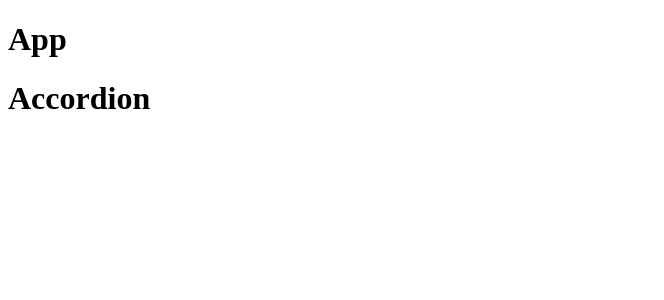
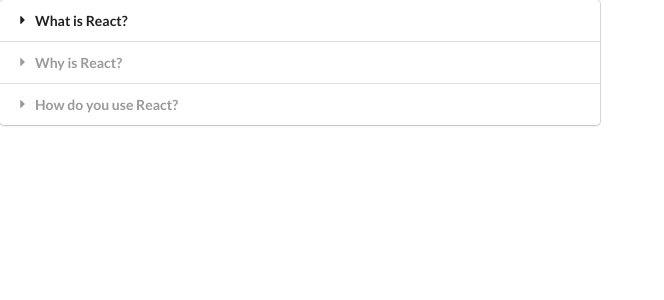
Before and after one commit to mannhuynh/reactjs-S-Grider, a React (Create React App) app in the folder widgets/: page / in a window 1280 px wide. Shown: the top 300 px of the page, without its empty margins (0-664 px from the left). Built offline with nearby package versions, Linux system fonts and the light colour scheme.

Commit message:
Add Accordion Widgit App

```diff
--- a/widgets/public/index.html
+++ b/widgets/public/index.html
@@ -24,7 +24,14 @@
       work correctly both with client-side routing and a non-root public URL.
       Learn how to configure a non-root public URL by running `npm run build`.
     -->
-    <title>React App</title>
+		<link
+			rel="stylesheet"
+			href="https://cdnjs.cloudflare.com/ajax/libs/semantic-ui/2.4.1/semantic.min.css"
+			integrity="sha512-8bHTC73gkZ7rZ7vpqUQThUDhqcNFyYi2xgDgPDHc+GXVGHXq+xPjynxIopALmOPqzo9JZj0k6OqqewdGO3EsrQ=="
+			crossorigin="anonymous"
+			referrerpolicy="no-referrer"
+		/>
+		<title>Accordion React App</title>
 	</head>
 	<body>
 		<noscript>You need to enable JavaScript to run this app.</noscript>
@@ -38,6 +45,5 @@
 
       To begin the development, run `npm start` or `yarn start`.
       To create a production bundle, use `npm run build` or `yarn build`.
-    -->
-  </body>
+    --></body>
 </html>
--- a/widgets/src/App.js
+++ b/widgets/src/App.js
@@ -1,10 +1,24 @@
 import Accordion from "./components/Accordion";
+
+const items = [
+	{
+		title: "What is React?",
+		content: "React is a LIBRARY",
+	},
+	{
+		title: "Why is React?",
+		content: "React is such",
+	},
+	{
+		title: "How do you use React?",
+		content: "React is all about components",
+	},
+];
 
 const App = () => {
 	return (
 		<div>
-			<h1>App</h1>
-			<Accordion />
+			<Accordion items={items} />
 		</div>
 	);
 };
--- a/widgets/src/components/Accordion.js
+++ b/widgets/src/components/Accordion.js
@@ -1,7 +1,28 @@
-import React from "react";
+import React, { useState } from "react";
 
-const Accordion = () => {
-	return <h1>Accordion</h1>;
+const Accordion = ({ items }) => {
+	const [activeIndex, setActiveIndex] = useState(null);
+	const onTitleClick = (index) => {
+		setActiveIndex(index);
+	};
+	const renderItems = items.map((item, index) => {
+		const active = index === activeIndex ? "active" : "";
+		return (
+			<React.Fragment key={index}>
+				<div
+					className={`title ${active}`}
+					onClick={() => onTitleClick(index)}
+				>
+					<i className="dropdown icon"></i>
+					{item.title}
+				</div>
+				<div className={`content ${active}`}>
+					<p>{item.content}</p>
+				</div>
+			</React.Fragment>
+		);
+	});
+	return <div className="ui styled accordion">{renderItems}</div>;
 };
 
 export default Accordion;
```
Lines whose indentation alone changed are shown as unchanged.
